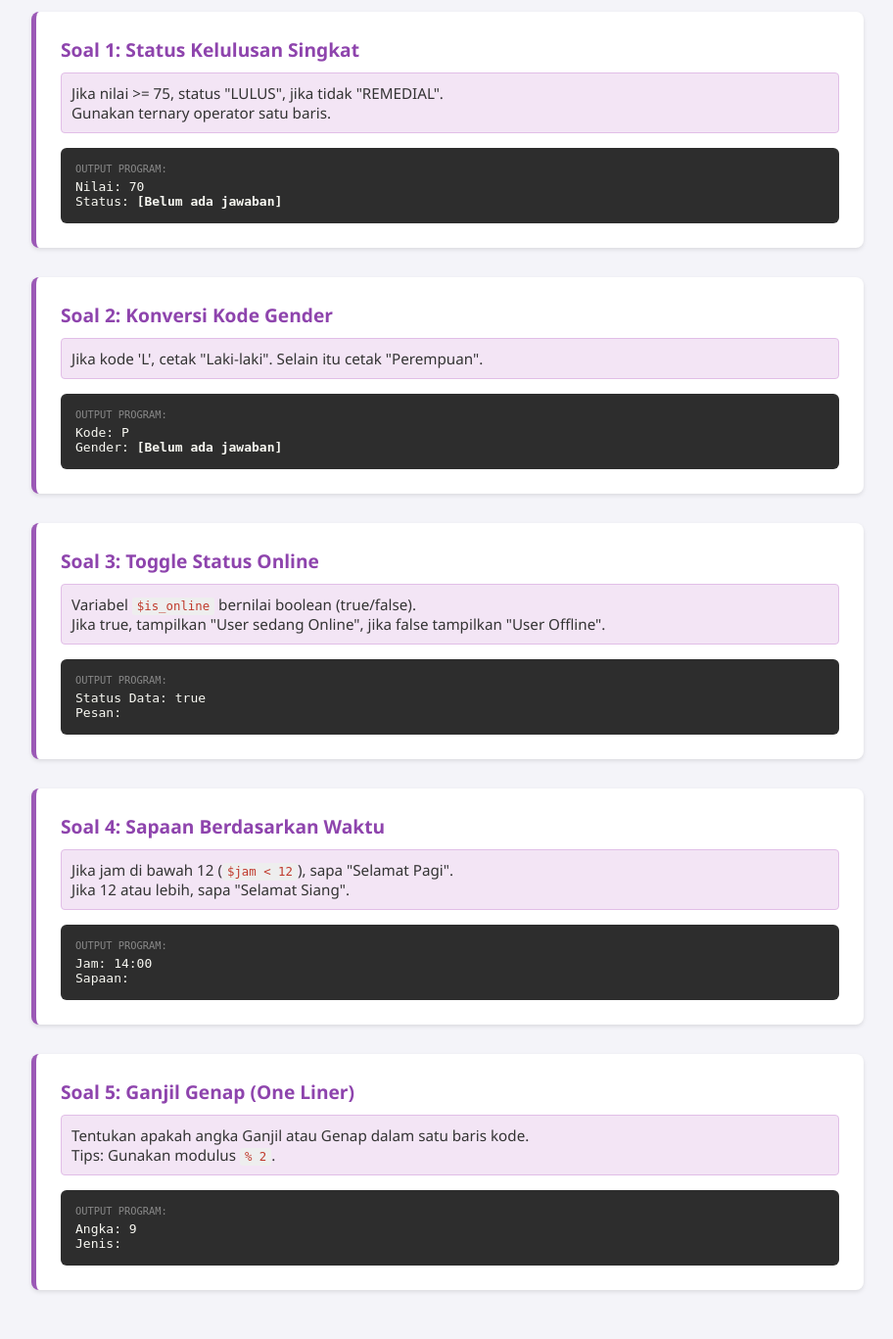
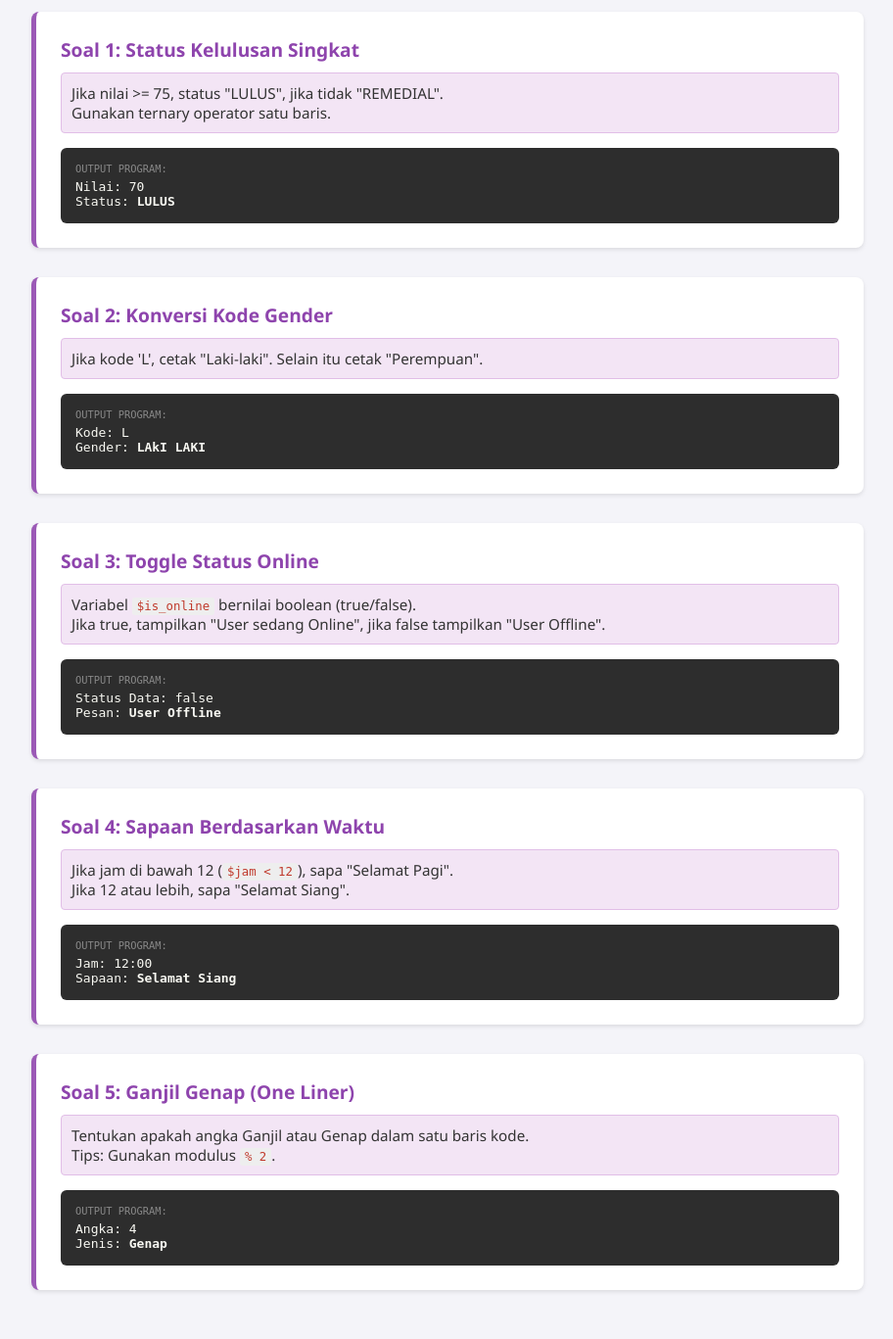
Before and after one commit to IndraSB24/bimbel_hanif, a PHP site: page /latihan_ternary.php in a window 1280 px wide. Shown: the part 132-1499 px from the top of the page at 98% size, without its empty margins (183-1095 px from the left). Run offline with PHP 8.4, Linux system fonts and the light colour scheme.

Commit message:
cmtlatihanternary

```diff
--- a/web/PHP/logika_struktur_kendali/latihan_ternary.php
+++ b/web/PHP/logika_struktur_kendali/latihan_ternary.php
@@ -81,7 +81,7 @@
         // --- TULIS KODE ANDA DI BAWAH INI ---
 
         // TODO: $status = (kondisi) ? "LULUS" : "REMEDIAL";
-
+        $status = ($nilai_ujian>=70) ? "LULUS" : "REMEDIAL";
 
         // ------------------------------------
         ?>
@@ -102,14 +102,13 @@
         </div>
 
         <?php
-        $kode_gender = "P"; // Coba ganti "L"
+        $kode_gender = "L"; // Coba ganti "L"
         $keterangan_gender = "[Belum ada jawaban]";
 
         // --- TULIS KODE ANDA DI BAWAH INI ---
 
         // TODO: Gunakan ternary untuk mengecek $kode_gender == "L"
-
-
+        $keterangan_gender = ($kode_gender == "L") ? "LAkI LAKI" : "Perempuan";
         // ------------------------------------
         ?>
 
@@ -130,13 +129,13 @@
         </div>
 
         <?php
-        $is_online = true; // Coba ganti false
+        $is_online = false; // Coba ganti false
         $pesan_status = "";
 
         // --- TULIS KODE ANDA DI BAWAH INI ---
 
         // TODO: Gunakan ternary pada boolean
-
+        $pesan_status = ($is_online == true) ? "User sedang Online" : "User Offline";
 
         // ------------------------------------
         ?>
@@ -158,13 +157,13 @@
         </div>
 
         <?php
-        $jam_sekarang = 14; // Anggap format 24 jam
+        $jam_sekarang = 12; // Anggap format 24 jam
         $sapaan = "";
 
         // --- TULIS KODE ANDA DI BAWAH INI ---
 
         // TODO: Isi variabel $sapaan dengan ternary
-
+        $sapaan = ($jam_sekarang <12) ? "Selamat Pagi" : "Selamat Siang";
 
         // ------------------------------------
         ?>
@@ -186,13 +185,13 @@
         </div>
 
         <?php
-        $angka = 9;
+        $angka = 4;
         $jenis_bilangan = "";
 
         // --- TULIS KODE ANDA DI BAWAH INI ---
 
         // TODO: $jenis_bilangan = (... % 2 == 0) ? ... : ...;
-
+        $jenis_bilangan = ($angka % 2 == 0) ? "Genap" : "Ganjil";
 
         // ------------------------------------
         ?>
```
